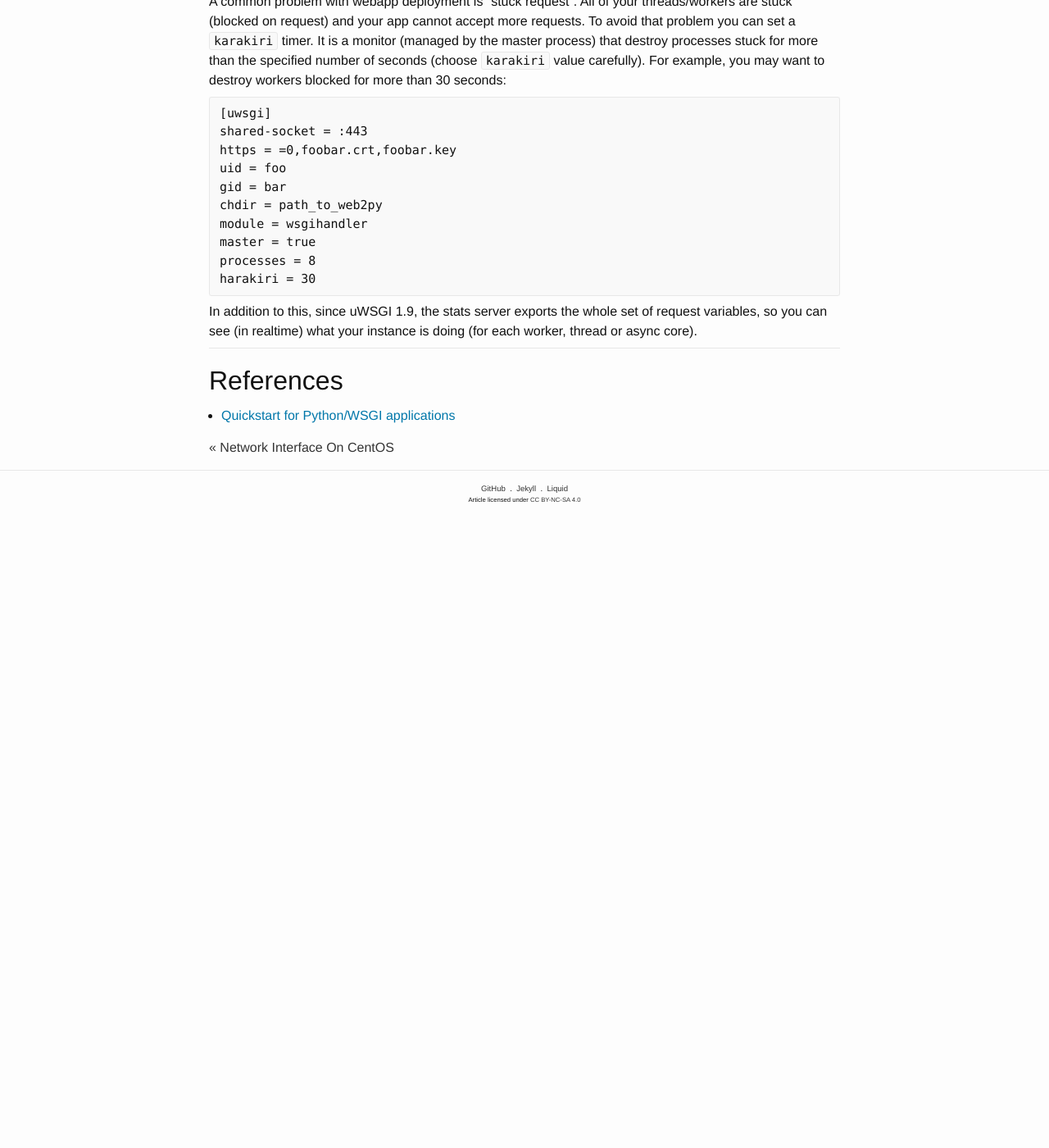
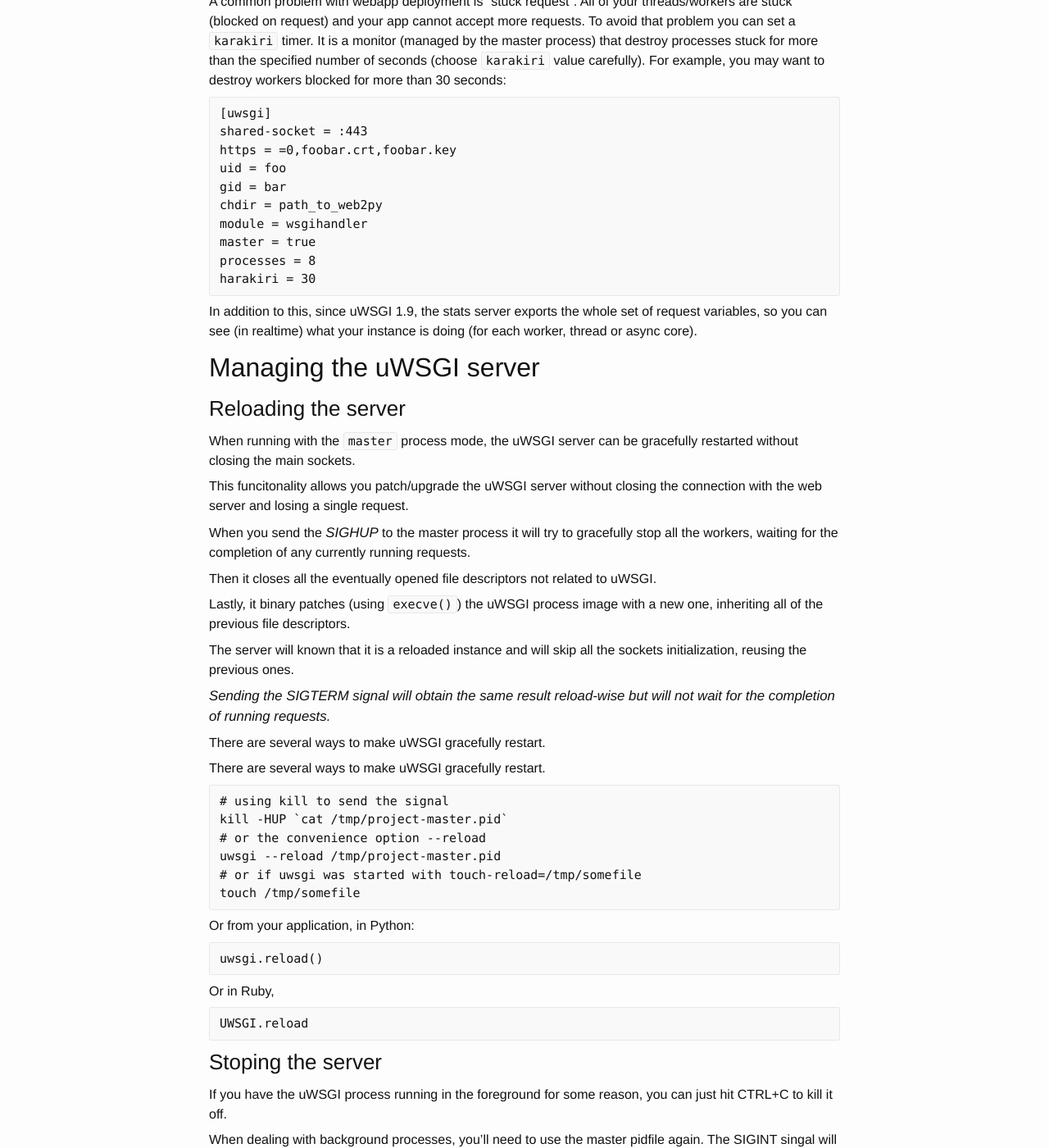
Before and after one commit to ousiax/ousiax.github.io, a Jekyll site: the page built from _posts/2016-05-13-python-and-wsgi-applications.md, in a window 1280 px wide and 1400 px high, scrolled down 5023 px. Shown: the whole window at 82% size. Built offline with Jekyll 4.4.1, drawn with Linux system fonts in a browser that asks for light colours; comment, search, counter and statistics services are not loaded; before the commit the page ends 5653 px from its top, so only the background shows below that; some of the changed text lies outside the part shown.

Commit message:
Update 2016-05-13-python-and-wsgi-applications.md

```diff
--- a/_posts/2016-05-13-python-and-wsgi-applications.md
+++ b/_posts/2016-05-13-python-and-wsgi-applications.md
@@ -233,8 +233,57 @@ A common problem with webapp deployment is "stuck request". All of your threads/
 
 In addition to this, since uWSGI 1.9, the stats server exports the whole set of request variables, so you can see (in realtime) what your instance is doing (for each worker, thread or async core).
 
+## Managing the uWSGI server
+
+### Reloading the server
+
+When running with the `master` process mode, the uWSGI server can be gracefully restarted without closing the main sockets.
+
+This funcitonality allows you patch/upgrade the uWSGI server without closing the connection with the web server and losing a single request.
+
+When you send the *SIGHUP* to the master process it will try to gracefully stop all the workers, waiting for the completion of any currently running requests.
+
+Then it closes all the eventually opened file descriptors not related to uWSGI.
+
+Lastly, it binary patches (using `execve()`) the uWSGI process image with a new one, inheriting all of the previous file descriptors.
+
+The server will known that it is a reloaded instance and will skip all the sockets initialization, reusing the previous ones.
+
+*Sending the SIGTERM signal will obtain the same result reload-wise but will not wait for the completion of running requests.*
+
+There are several ways to make uWSGI gracefully restart.
+
+There are several ways to make uWSGI gracefully restart.
+
+    # using kill to send the signal
+    kill -HUP `cat /tmp/project-master.pid`
+    # or the convenience option --reload
+    uwsgi --reload /tmp/project-master.pid
+    # or if uwsgi was started with touch-reload=/tmp/somefile
+    touch /tmp/somefile
+
+Or from your application, in Python:
+
+    uwsgi.reload()
+
+Or in Ruby,
+
+    UWSGI.reload
+
+### Stoping the server
+
+If you have the uWSGI process running in the foreground for some reason, you can just hit CTRL+C to kill it off.
+
+When dealing with background processes, you'll need to use the master pidfile again. The SIGINT singal will kill uWSGI.
+
+    kill -INT `cat /tmp/project-master.pid`
+    # or for convenience...
+    uwsgi --stop /tmp/project-master.pid
+
 * * *
 
 ## References
 
 * [Quickstart for Python/WSGI applications](http://uwsgi.readthedocs.io/en/latest/WSGIquickstart.html)
+
+* [Managing the uWSGI server](http://uwsgi.readthedocs.io/en/latest/Management.html)
```
